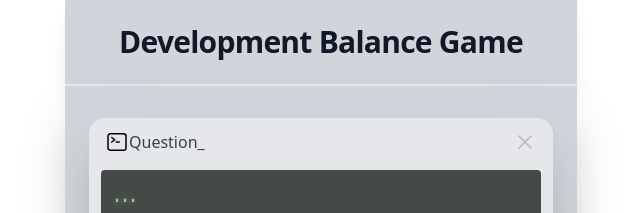
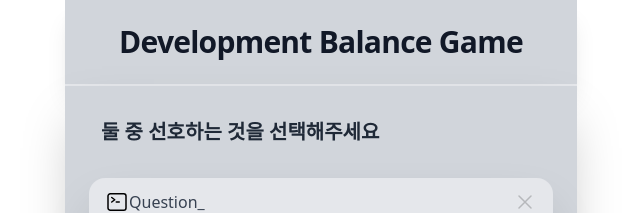
Before and after one commit to 2Ruk/development-balance-game, a Next.js app in the folder client/: page /developer/1 in a window 1280 px wide. Shown: the top 213 px of the page, without its empty margins (319-959 px from the left). Built offline with nearby package versions, Linux system fonts and the light colour scheme; no server answers.

Commit message:
fix: add description

```diff
--- a/client/src/components/home/container.tsx
+++ b/client/src/components/home/container.tsx
@@ -96,7 +96,12 @@ export default function MainContainer() {
       className="max-w-lg mx-auto shadow-2xl bg-gray-300"
       key={questionNumber}
     >
-      <div className=" py-8 px-4  lg:px-6 lg:py-8">
+      <div className=" py-1 px-4  lg:px-6 lg:py-4">
+        <div className="py-1 lg:mb-4">
+          <p className="p-3 text-xl font-bold text-gray-800">
+            둘 중 선호하는 것을 선택해주세요
+          </p>
+        </div>
         <section aria-labelledby="details-heading" className="relative">
           <NextModal open={isVote} nextQuestion={nextQuestion} />
 
@@ -116,7 +121,6 @@ export default function MainContainer() {
           </div>
         </section>
       </div>
-
       <div className="bg-white mx-auto px-6 p-10 flex flex-col">
         <div className="bg-white">
           <div className="px-6 py-12">
```
